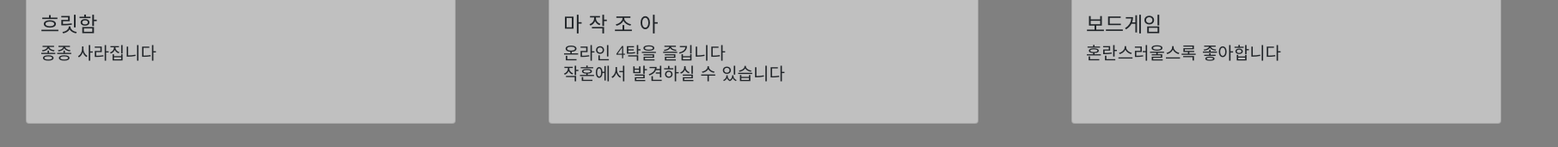
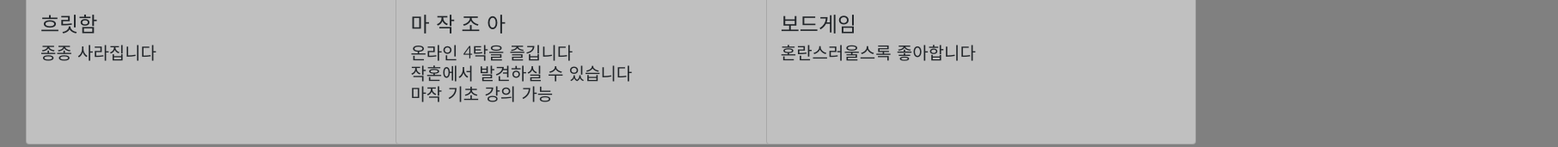
Before and after one commit to Ksr-ccb/Sparta-IPv4, a plain HTML site: page Jeongnam.html in a window 1280 px wide. Shown: the part 978-1149 px from the top of the page at 86% size, 1812 px wide, since content can reach past the window. Drawn offline with nearby package versions, Linux system fonts and the light colour scheme; a web font is replaced by a local one.

Commit message:
정리중

```diff
--- a/Jeongnam.html
+++ b/Jeongnam.html
@@ -20,12 +20,13 @@
         }
 
         body {
+            width: 99%;
             background-color: gray;
         }
 
 
         .mytitle {
-            width: 1800px;
+            width: 100%;
             height: 250px;
             color: transparent;
 
@@ -63,7 +64,7 @@
         }
 
         .mycards {
-            width: 1800px;
+            width: 100%;
             height: 700px;
 
             margin: 30px auto 0px auto;
@@ -145,7 +146,7 @@
                     <img src="https://i.ytimg.com/vi/I66goyYKTkc/maxresdefault.jpg" class="card-img-top" alt="...">
                     <div class="card-body">
                         <h4 class="card-title">마 작 조 아</h4>
-                        <h5 class="card-text">온라인 4탁을 즐깁니다</br>작혼에서 발견하실 수 있습니다</h5>
+                        <h5 class="card-text">온라인 4탁을 즐깁니다</br>작혼에서 발견하실 수 있습니다</br>마작 기초 강의 가능</h5>
                     </div>
                 </div>
             </div>
```
